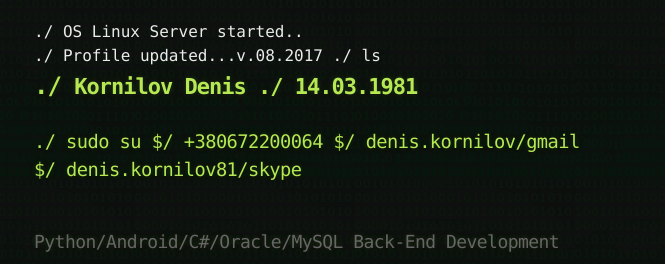
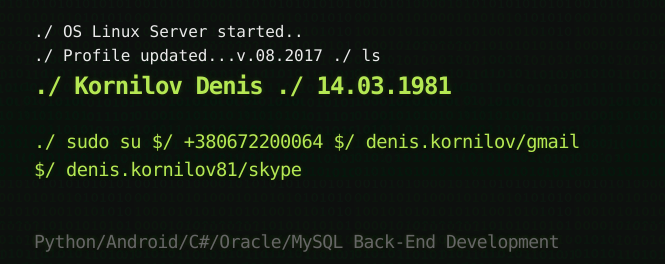
Before and after one commit to kornilov1981/kornilov1981.github.io, a Jekyll site: the page built from index.md, in a window 1280 px wide. Shown: the top 264 px of the page, without its empty margins (306-971 px from the left). Built offline with Jekyll 4.4.1, drawn with Linux system fonts in a browser that asks for light colours.

Commit message:
Font Size Fix

```diff
--- a/_layouts/default.html
+++ b/_layouts/default.html
@@ -15,7 +15,7 @@
       <div class="container">
       	<span class="simple_header">./&nbsp;OS Linux Server started..</span><br>
         <span class="simple_header">./&nbsp;Profile updated...v.08.2017 ./&nbsp;ls</span><br>
-	    <h1 class="customize" style="margin-left: 0px; font-size: 22px; ">Kornilov Denis ./&nbsp;14.03.1981</h1><br>
+	    <h1 class="customize" style="margin-left: 0px; font-size: 24px; ">Kornilov Denis ./&nbsp;14.03.1981</h1><br>
         <h3 class="customize">./&nbsp;sudo su $/&nbsp;+380672200064 $/&nbsp;denis.kornilov/gmail<br>$/&nbsp;denis.kornilov81/skype</h3><br>
         <h2 class="customize">Python/Android/C#/Oracle/MySQL <nobr>Back-End Development</nobr></h2>
 
```
